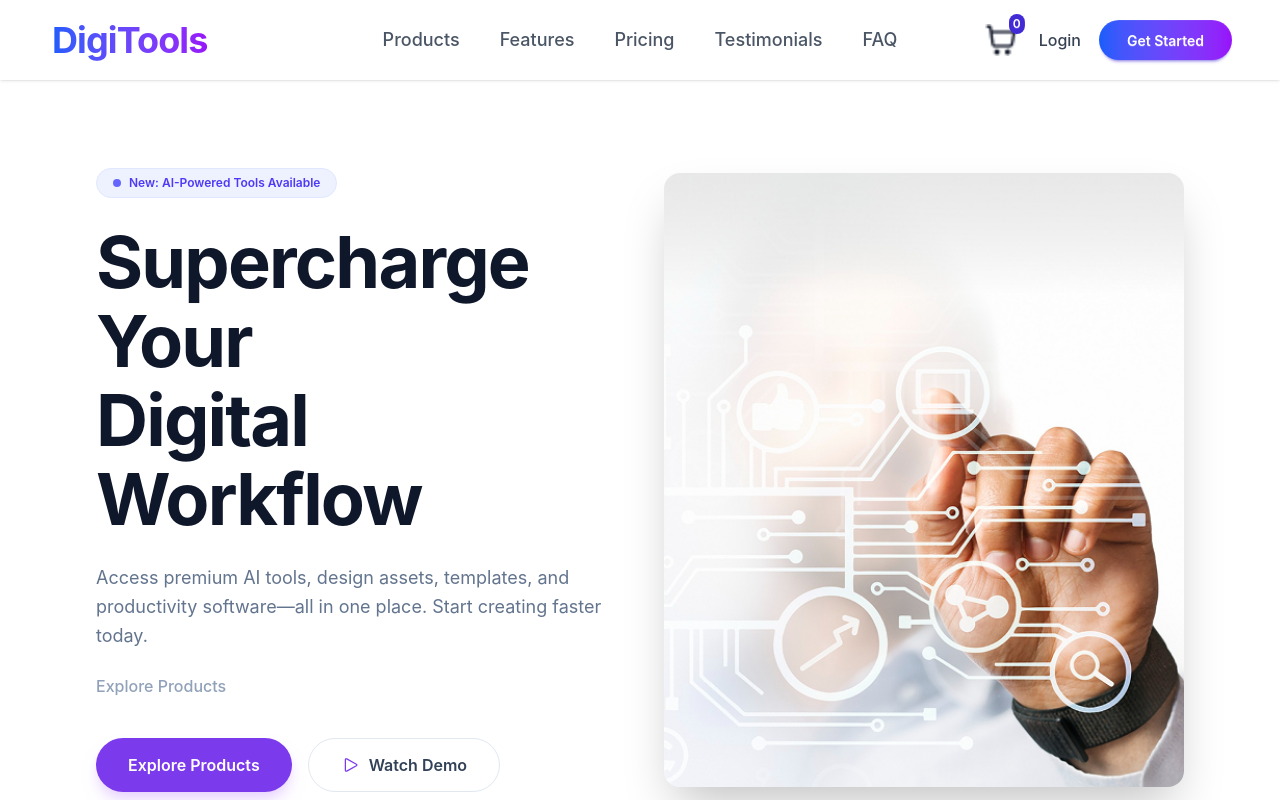
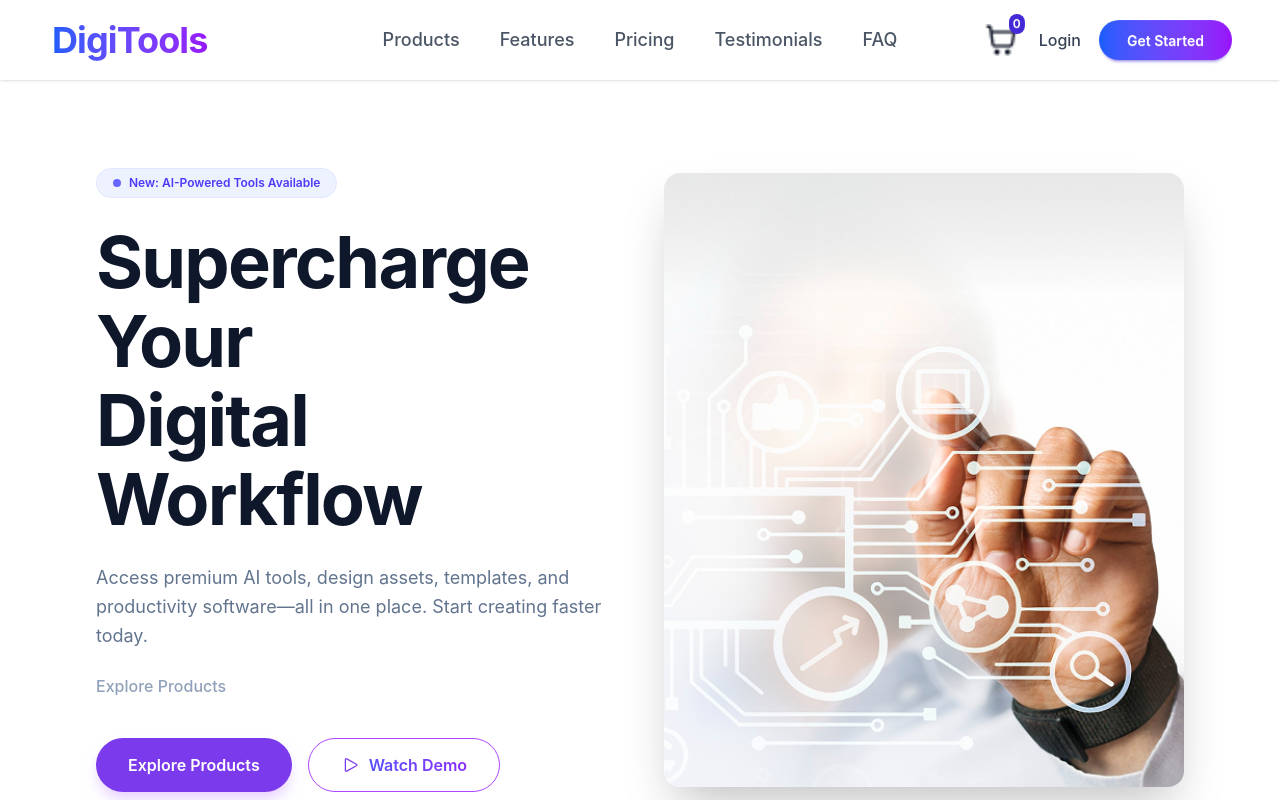
Before and after one commit to akbiplobx/B13-A6-DigiTools, a React (Vite) app: page / in a window 1280 px wide. Shown: the top 800 px of the page. Built offline with nearby package versions, Linux system fonts and the light colour scheme.

Commit message:
btn redesign

```diff
--- a/src/component/Banner.jsx
+++ b/src/component/Banner.jsx
@@ -35,7 +35,7 @@ const Banner = () => {
               Explore Products
             </button>
 
-            <button className="flex items-center gap-2 border border-slate-200 px-8 py-3.5 rounded-full font-semibold text-slate-700 hover:bg-slate-50 transition-all">
+            <button className="flex items-center gap-2 border border-purple-500 px-8 py-3.5 rounded-full font-semibold bg-gradient-to-r from-blue-600 to-purple-600 bg-clip-text text-transparent hover:bg-slate-50 transition-all">
               <span className="text-[#7C3AED]">
                 <svg xmlns="http://www.w3.org/2000/svg" fill="none" viewBox="0 0 24 24" strokeWidth={1.5} stroke="currentColor" className="w-5 h-5">
                   <path strokeLinecap="round" strokeLinejoin="round" d="M5.25 5.653c0-.856.917-1.398 1.667-.986l11.54 6.347a1.125 1.125 0 0 1 0 1.972l-11.54 6.347a1.125 1.125 0 0 1-1.667-.986V5.653Z" />
```
